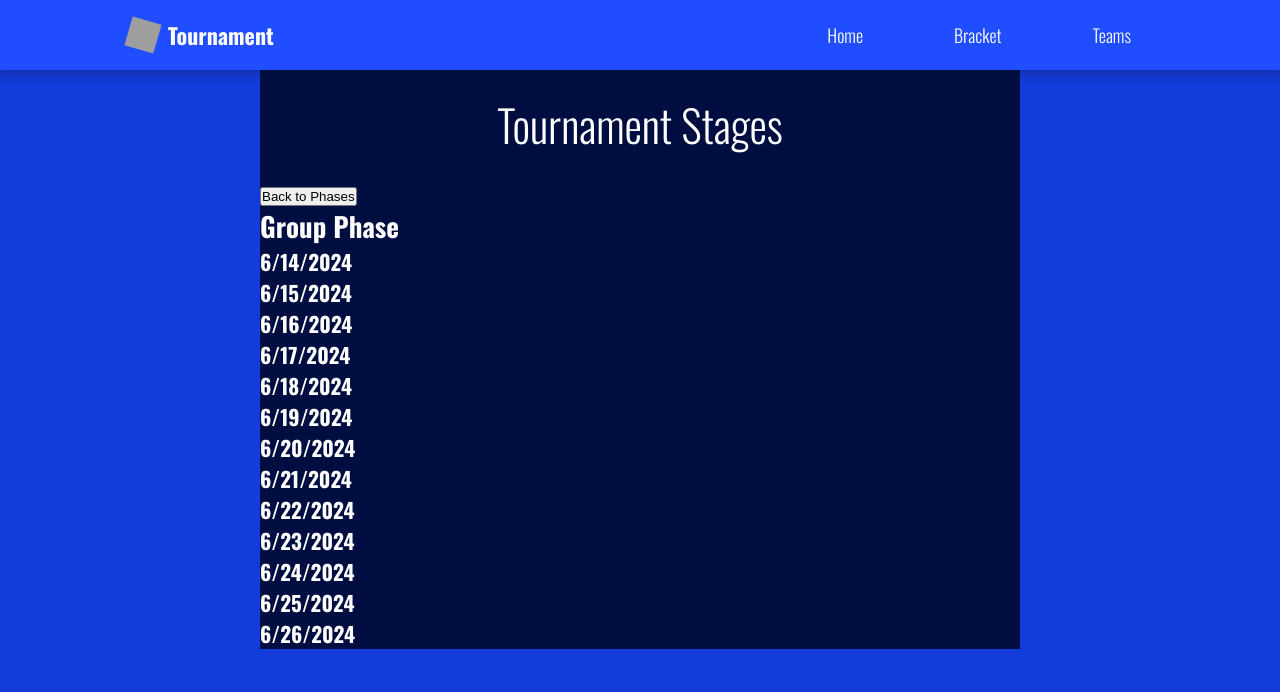
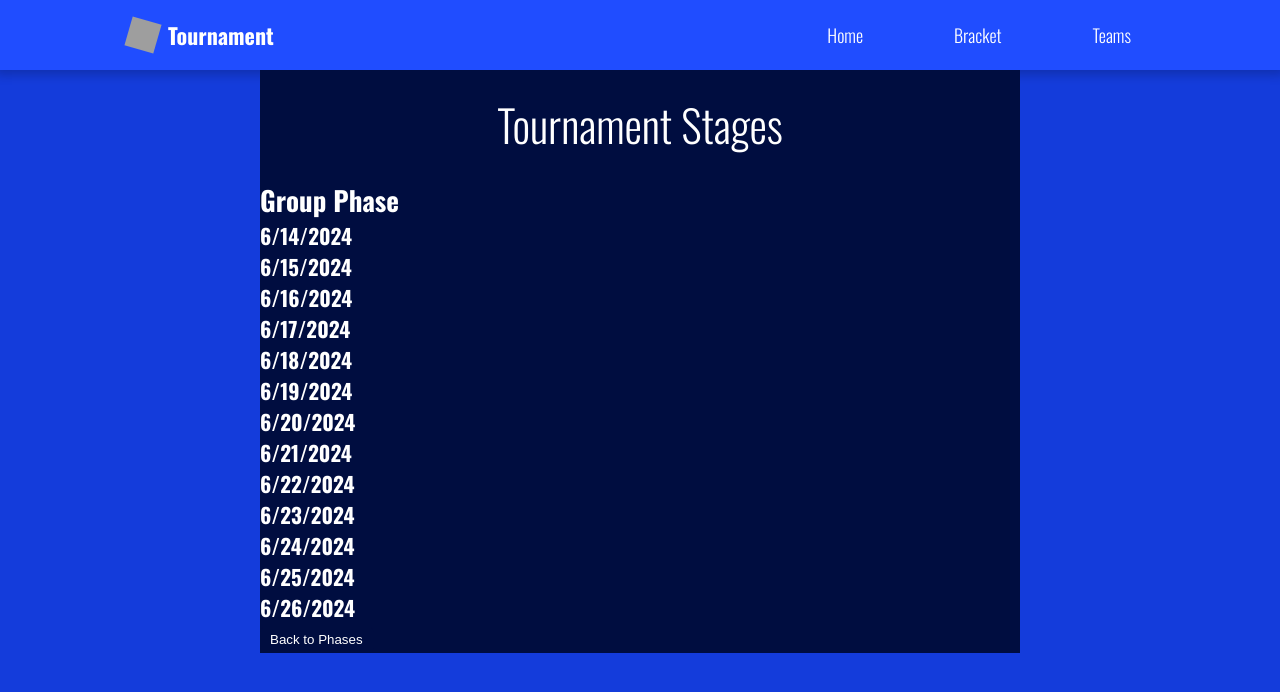
Before and after one commit to Nikolaj-Georgiev/simple-react-projects, a React (Vite) app in the folder football-tournament/: page / in a window 1280 px wide. Both pictures are taken after a click on the element "Group Phase". Shown: the top 692 px of the page. Built offline with nearby package versions, Linux system fonts and the light colour scheme; grey boxes are pictures that could not be loaded.

Commit message:
styled the back button

```diff
--- a/football-tournament/src/components/home/DateList.jsx
+++ b/football-tournament/src/components/home/DateList.jsx
@@ -1,7 +1,6 @@
 export default function DateList({ stage, onSelectDate, onBack }) {
   return (
     <div className='date-list'>
-      <button onClick={onBack}>Back to Phases</button>
       <h2>{stage.name}</h2>
       {Object.keys(stage.data).map((date) => (
         <div
@@ -11,6 +10,12 @@ export default function DateList({ stage, onSelectDate, onBack }) {
           <h3>{date}</h3>
         </div>
       ))}
+      <button
+        className='button'
+        onClick={onBack}
+      >
+        Back to Phases
+      </button>
     </div>
   );
 }
--- a/football-tournament/src/components/home/MatchList.jsx
+++ b/football-tournament/src/components/home/MatchList.jsx
@@ -3,7 +3,12 @@ import Match from '../match/Match';
 export default function MatchList({ stage, selectedDate, onBack }) {
   return (
     <div className='match-list'>
-      <button onClick={onBack}>Back to Dates</button>
+      <button
+        className='button'
+        onClick={onBack}
+      >
+        Back to Dates
+      </button>
       <div>
         <h3 className='match-list__heading'>{`${stage.name} - ${selectedDate}`}</h3>
         <ul className='match-list__matches'>
--- /dev/null
+++ b/football-tournament/src/sass/components/_button.scss
@@ -0,0 +1,19 @@
+.button {
+  border: none;
+  cursor: pointer;
+  padding: 0.5rem 1rem;
+  background-color: $color-primary-05;
+  color: $color-text-light;
+  border-bottom: 1px solid transparent;
+  border-right: 1px solid transparent;
+  transition: all 0.3s ease-in;
+  border-radius: 5px;
+
+  &:hover {
+    border-bottom: 1px solid $color-text-light;
+    border-right: 1px solid $color-text-light;
+  }
+  &:active {
+    transform: scale(0.96);
+  }
+}
--- a/football-tournament/src/sass/main.scss
+++ b/football-tournament/src/sass/main.scss
@@ -9,6 +9,7 @@
 @import 'components/loader';
 @import 'components/error';
 @import 'components/stage-card';
+@import 'components/button';
 
 @import 'layout/footer';
 @import 'layout/header';
```
